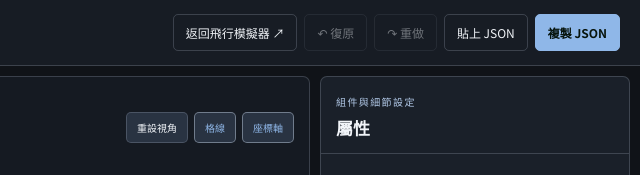
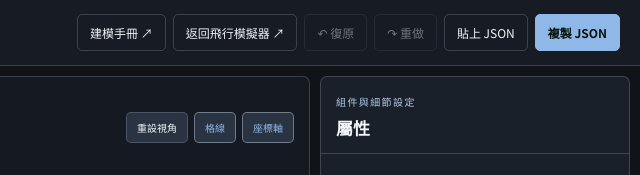
Before and after one commit to fuguangji/combat-flight-simulator, a website built with Vite: page editor/index.html in a window 1280 px wide. Shown: the top 175 px of the page, 640-1280 px from the left. Built offline with nearby package versions, Linux system fonts and the light colour scheme; animation ran at ten frames a second.

Commit message:
feat: add modeler guide link to editor

```diff
--- a/editor/index.html
+++ b/editor/index.html
@@ -11,6 +11,7 @@
     <header class="topbar">
       <div class="brand"><span class="brand-mark">CFS</span><div><strong>飛機模型編輯器</strong><small>3D MODEL WORKBENCH</small></div></div>
       <div class="top-actions">
+        <a class="button subtle" href="./docs/aircraft-visual-format.md" target="_blank" rel="noreferrer">建模手冊 ↗</a>
         <a class="button subtle" href="../">返回飛行模擬器 ↗</a>
         <button id="undo" class="subtle" title="復原">↶ 復原</button>
         <button id="redo" class="subtle" title="重做">↷ 重做</button>
```
